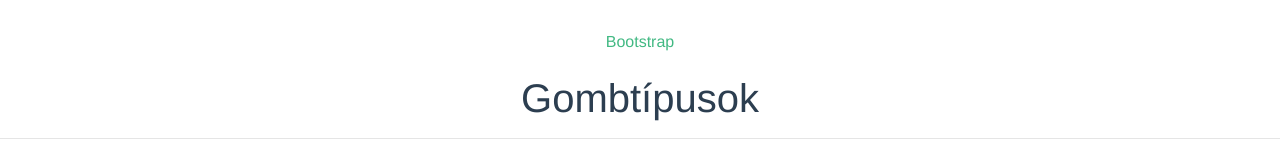
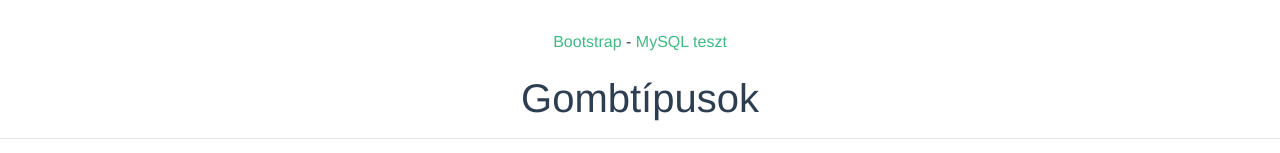
Before and after one commit to tomuwhu/expressvue, a Vue app: page / in a window 1280 px wide. Shown: the top 153 px of the page. Built offline with nearby package versions, Linux system fonts and the light colour scheme.

Commit message:
MySQL test with link

```diff
--- a/server.js
+++ b/server.js
@@ -4,13 +4,12 @@
 const sql = require('mysql').createConnection({
       host     : 'localhost',
       user     : 'root',
-      password : 'Cham1ss0',
+      password : '',
       database : 'test'
 })
 
 app.use( express.static('dist') )
 app.use( bodyParser.json() )
-
 
 sql.connect( error => {
     if (error) console.log('MySQL Kapcsolódás sikertelen!')
--- a/src/components/mvc.vue
+++ b/src/components/mvc.vue
@@ -1,7 +1,9 @@
 <template>
   <div class="hello">
     <a href  = "https://bootstrap-vue.js.org/docs/components/button"
-       target= "_blank">Bootstrap</a>
+       target= "_blank">Bootstrap</a> -
+    <a href="/mysqltest"
+       target= "_blank">MySQL teszt</a>
     <h1>{{
       msg
     }}</h1><hr>
```
